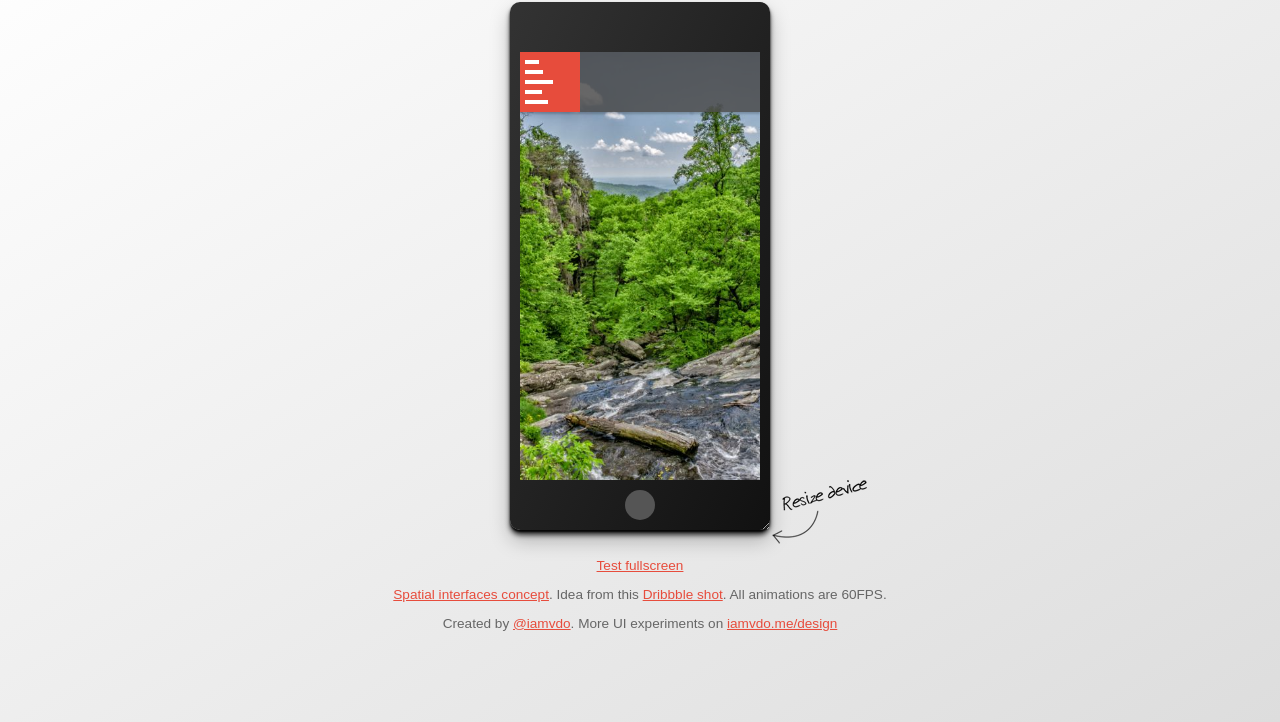
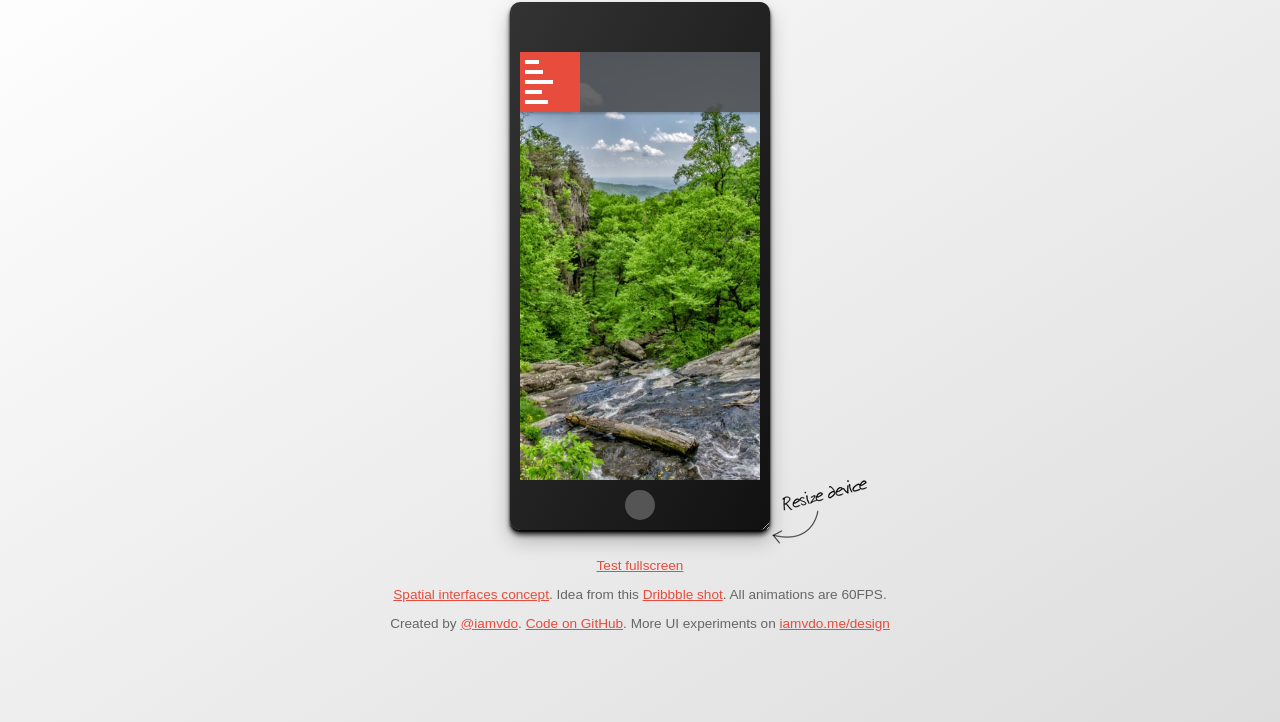
Before and after one commit to iamvdo/morphing-hamburger-menu, a plain HTML site: page index.html in a window 1280 px wide. Shown: the part 78-800 px from the top of the page. Drawn offline with Linux system fonts and the light colour scheme.

Commit message:
Add GitHub repository

```diff
--- a/index.html
+++ b/index.html
@@ -21,7 +21,7 @@
   <div class="info">
     <p><a href="embed.html">Test fullscreen</a></p>
     <p><a href="https://medium.com/elepath-exports/spatial-interfaces-886bccc5d1e9#.4553ef3ze">Spatial interfaces concept</a>. Idea from  this <a href="https://dribbble.com/shots/2419677-Menu-Miniaturization">Dribbble shot</a>. All animations are 60FPS.</p>
-    <p>Created by <a href="https://twitter.com/iamvdo">@iamvdo</a>. More UI experiments on <a href="http://iamvdo.me/en/design">iamvdo.me/design</a></p>
+    <p>Created by <a href="https://twitter.com/iamvdo">@iamvdo</a>. <a href="https://github.com/iamvdo/morphing-hamburger-menu">Code on GitHub</a>. More UI experiments on <a href="http://iamvdo.me/en/design">iamvdo.me/design</a></p>
   </div>
   <script type="text/javascript">
     var _gaq = _gaq || [];
```
